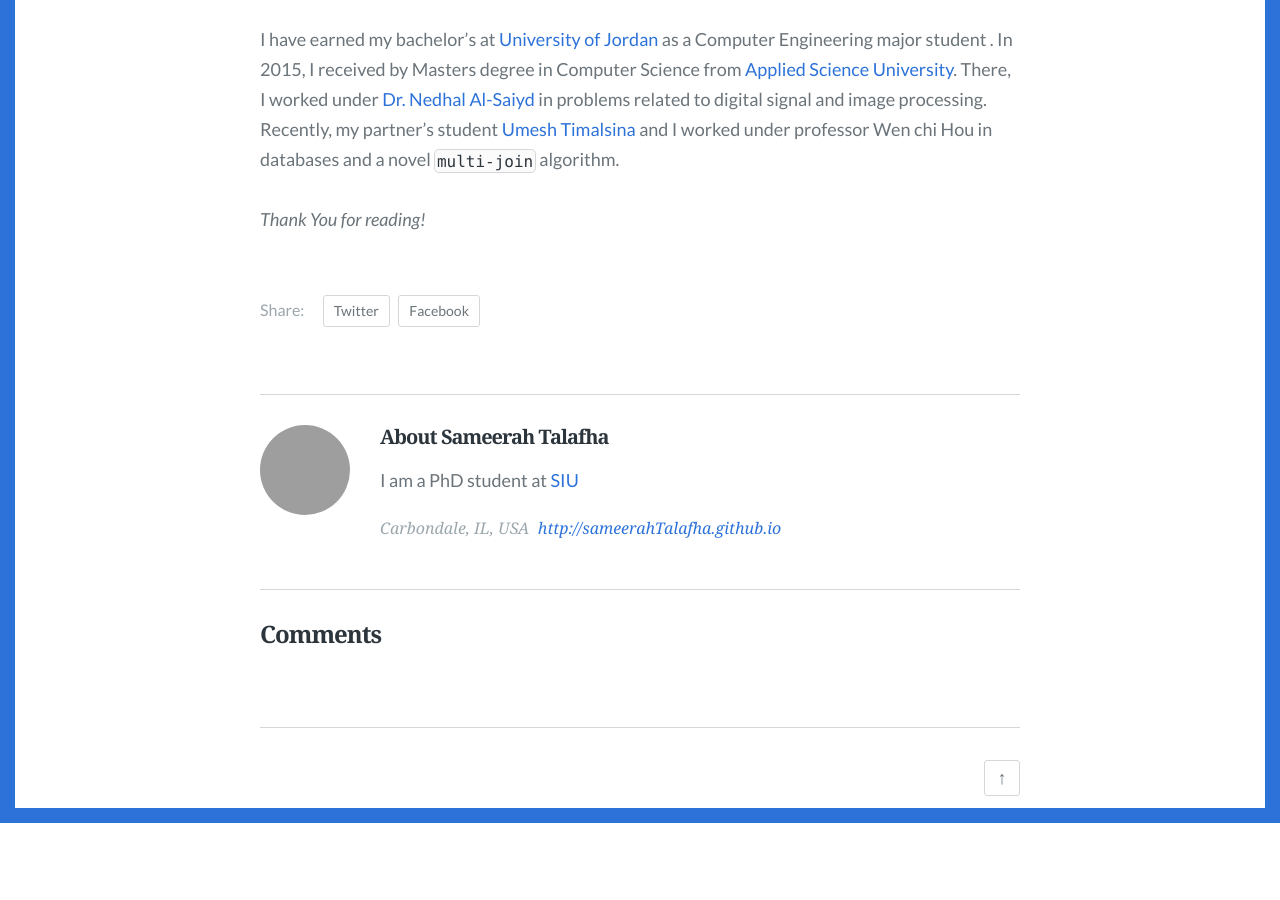
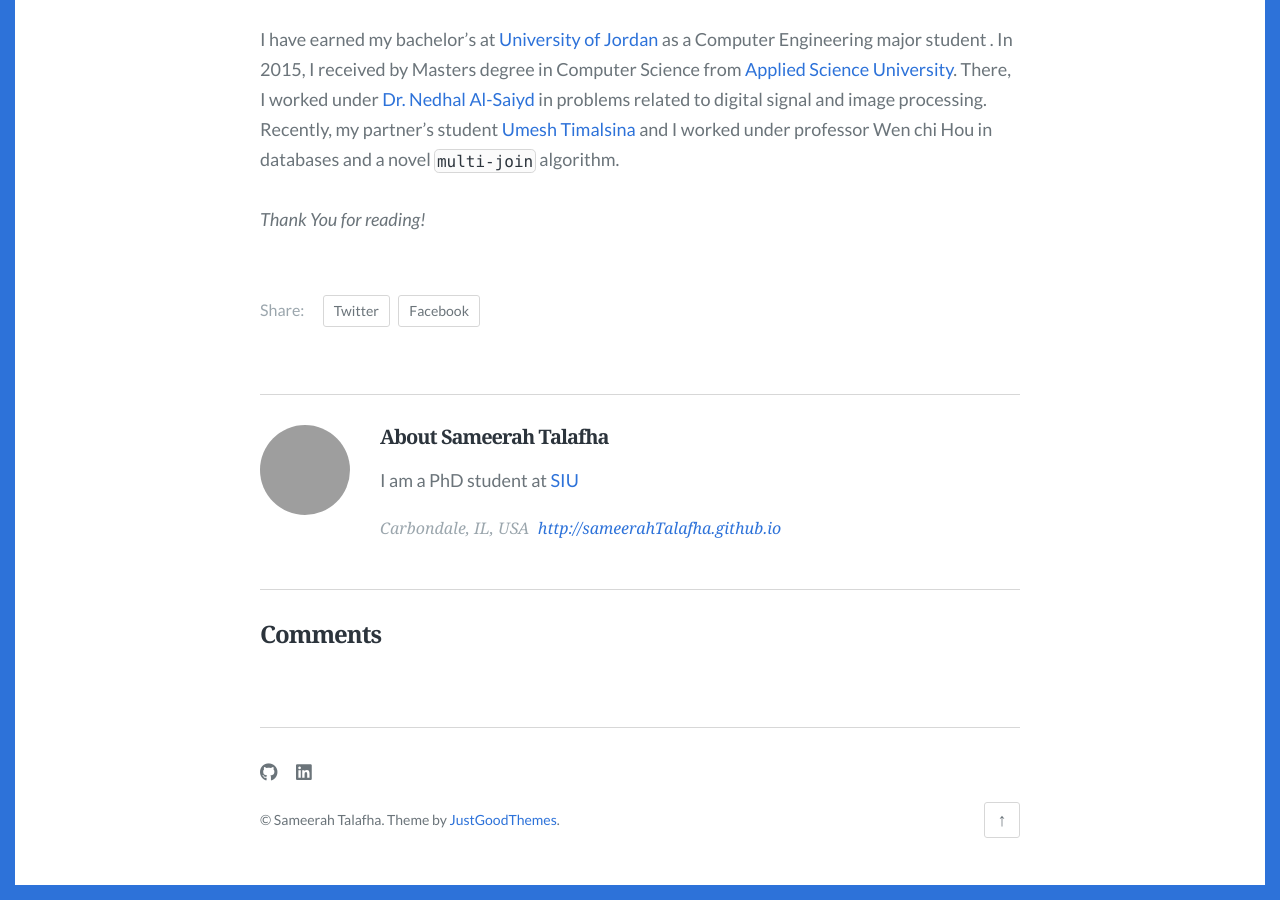
Before and after one commit to Meera-M-T/meeram.github.io, a Jekyll site: the page built from _posts/2019-11-25-Changed-Theme.md, in a window 1280 px wide and 900 px high, scrolled down 1064 px. Built offline with Jekyll 4.4.1, drawn with Linux system fonts in a browser that asks for light colours; some web fonts are replaced; comment, search, counter and statistics services are not loaded; before the commit the page ends 1887 px from its top, so only the background shows below that; part of the change alters nothing that is shown; grey boxes are pictures that could not be loaded.

Commit message:
Initial commit

```diff
--- a/_config.yml
+++ b/_config.yml
@@ -42,11 +42,11 @@ disqus: sameerah-blog
 accent_color: '#2d72d9'
 
 # Site footer
-#footer:
-#  content:
-#  has_social: true
+footer:
+  content: "&copy; Sameerah Talafha. Theme by [JustGoodThemes](https://www.justgoodthemes.com)."
+  has_social: true
 
-#"&copy; Sameerah Talafha. Theme by [JustGoodThemes](https://www.justgoodthemes.com)."
+
 # http://jekyllrb.com/docs/pagination/
 paginate: 5
 paginate_path: '/page:num/'
--- a/_posts/2019-11-25-Changed-Theme.md
+++ b/_posts/2019-11-25-Changed-Theme.md
@@ -1,10 +1,10 @@
 ---
 layout: post
 title:
-description:
-comments:
+description: ""
+comments: true
 feature_image: images/random.jpg
-tags:
+tags: [random, musings]
 ---
 
 I am PhD student  working under the guidance of  professor [Banafsheh Rekabdar](https://sites.google.com/site/banafsheh1rekabdar){:target="_blank"} in Artificial Intelligence and Robotics Research Lab at [SIU](https://www.siu.edu){:target="_blank"}, working on  Text , image, and Video Generation with Deep Learning .
```
